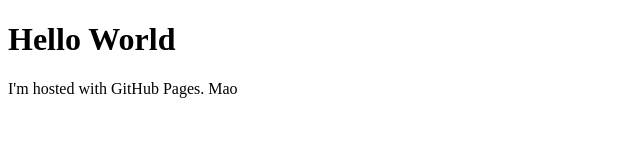
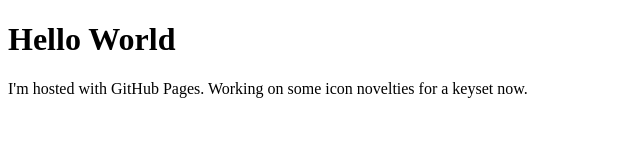
Before and after one commit to bershuang/bershuang.github.io, a plain HTML site: page index.html in a window 1280 px wide. Shown: the whole page, without its empty margins (0-640 px from the left). Drawn offline with Linux system fonts and the light colour scheme.

Commit message:
Updated files in repo including new SVGs and a revision to the index.html

```diff
--- a/index.html
+++ b/index.html
@@ -2,6 +2,6 @@
 <html>
 <body>
 <h1>Hello World</h1>
-<p>I'm hosted with GitHub Pages. Mao</p>
+<p>I'm hosted with GitHub Pages. Working on some icon novelties for a keyset now.</p>
 </body>
 </html>
```
Also changed, not shown: houhai-bao.svg (added), houhai-mao.svg (added).
